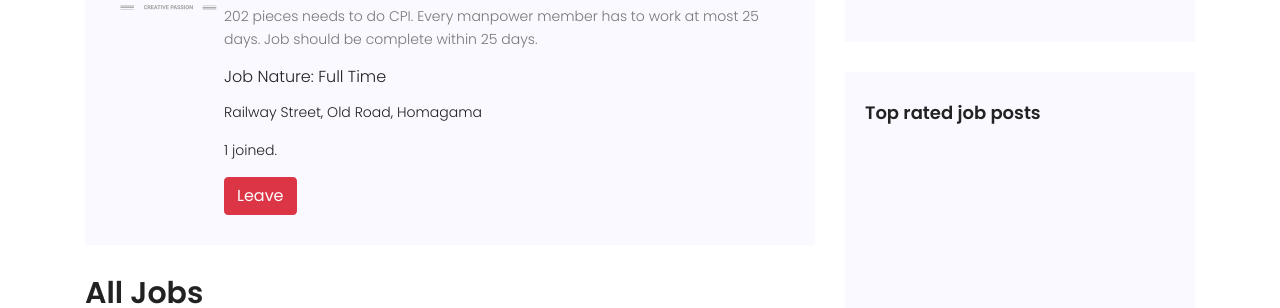
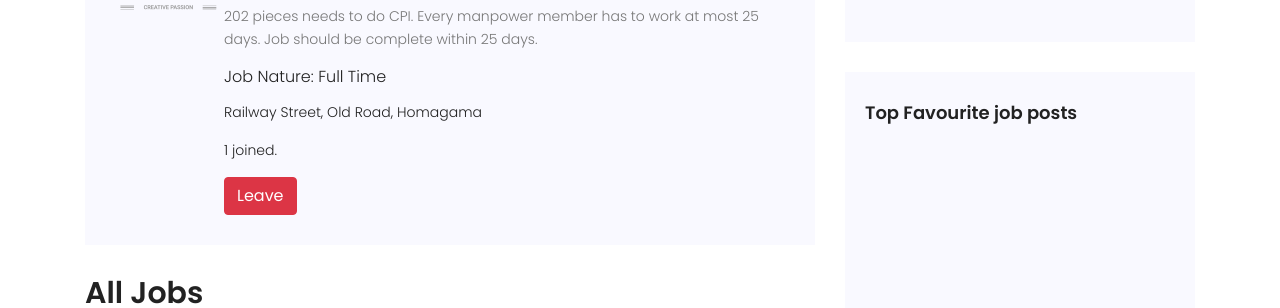
Before and after one commit to ApparelManpowerManagementSystem/ApparelIndustryManpowerManagingWorkerAdroidApp, a PHP site: page /pages/worker.php in a window 1280 px wide. Shown: the part 757-1065 px from the top of the page. Run offline with PHP 8.4, Linux system fonts and the light colour scheme; a user stored in the database is signed in; data comes from the database, SQL or seed files in the repository; some libraries are stand-ins or nearby versions; some web fonts are replaced.

Commit message:
Update worker.php

```diff
--- a/pages/worker.php
+++ b/pages/worker.php
@@ -174,7 +174,7 @@
 							</div>
 
 							<div class="single-slidebar">
-								<h4>Top rated job posts</h4>
+								<h4>Top Favourite job posts</h4>
 								<div class="active-relatedjob-carusel">					<?php
                                         require_once('../db_config/config.php');
                                         require_once('./query_boxes/supplier_jobs_view_by_rating.php');
```
